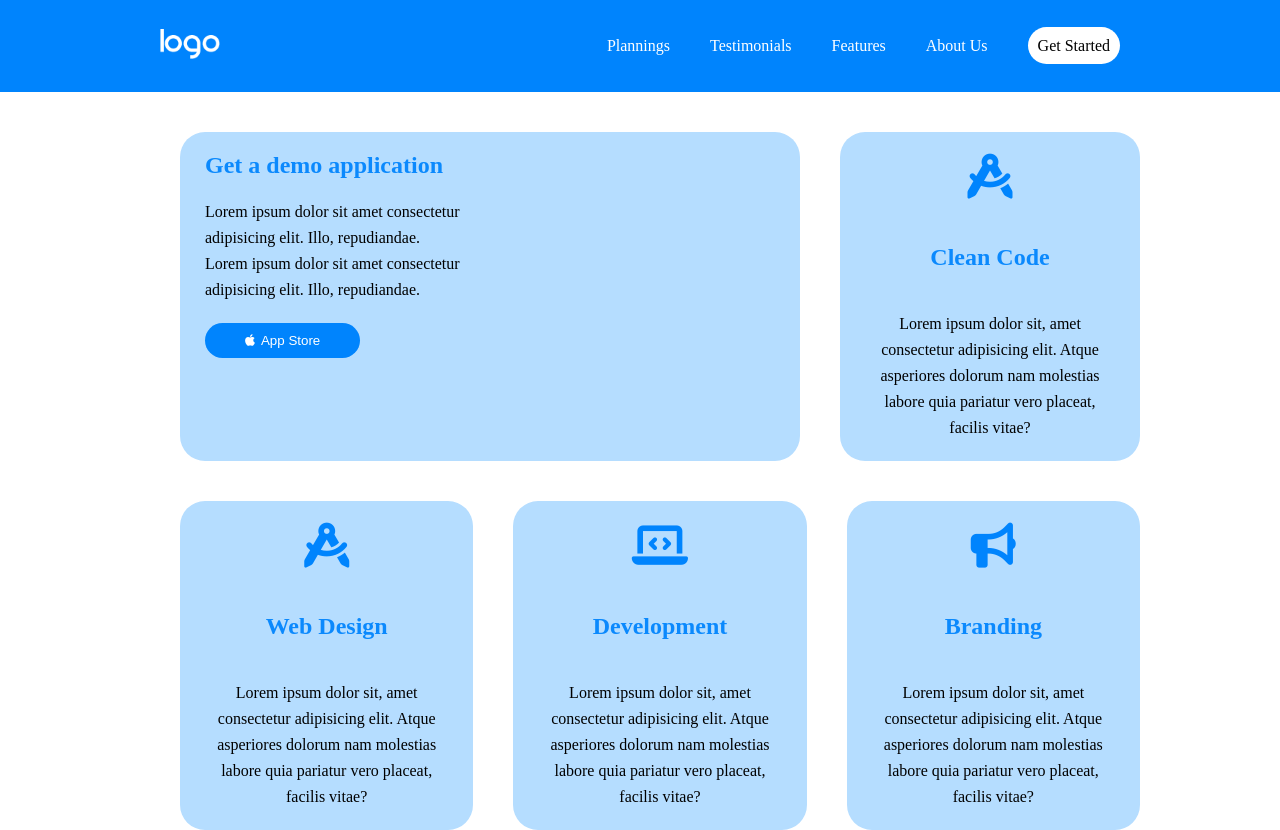
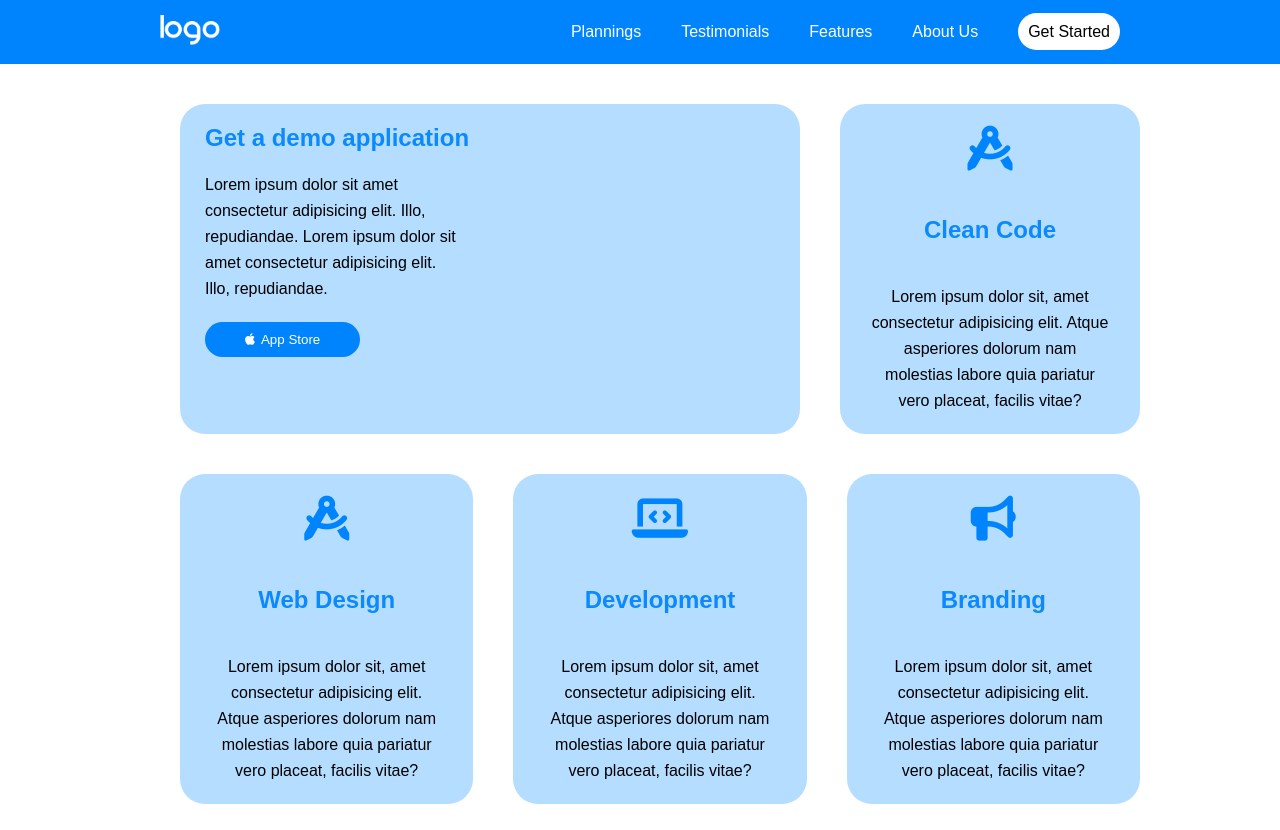
Before and after one commit to fabiomazzilli85/htmlcss-responsive-layout, a plain HTML site: page index.html in a window 1280 px wide. After the commit the page ends 804 px from the top, so only its background shows below. Drawn offline with Linux system fonts and the light colour scheme.

Commit message:
Body: Font Family in Arial.

```diff
--- a/app.css
+++ b/app.css
@@ -4,6 +4,10 @@
 	margin: 0;
 	padding: 0;
 	box-sizing: border-box;
+}
+
+body {
+    font-family: Arial, Helvetica, sans-serif;
 }
 
 ul, ol, menu {
@@ -43,8 +47,7 @@ nav {
     display: flex;
     justify-content: space-between;
     align-items: center;
-    width: 100%;
-    padding: 14px 0px;
+
 }
 
 .logo {
```
